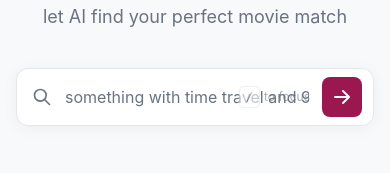
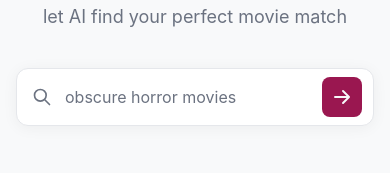
Before and after one commit to moneyrudh/pikflix-client, a Next.js app: page / in a window 390 px wide. Shown: the part 355-528 px from the top of the page. Built offline with nearby package versions, Linux system fonts and the light colour scheme.

Commit message:
placeholder changes

```diff
--- a/src/app/page.tsx
+++ b/src/app/page.tsx
@@ -24,6 +24,8 @@ function Home() {
 	const [uiState, setUiState] = useState<'initial' | 'animating' | 'searched'>('initial');
 	const [movies, setMovies] = useState<Movie[] | null>(null);
 	const [error, setError] = useState<string | null>(null);
+	const [screenSize, setScreenSize] = useState('base');
+
 	const firstLoadRef = useRef(true);
 
 	// New state for movie details panel
@@ -114,6 +116,51 @@ function Home() {
 			firstLoadRef.current = false;
 		}
 	}, [searchParams, movies]);
+
+
+	// Update the useEffect to detect different screen sizes
+	useEffect(() => {
+		// Function to check screen size and set appropriate value
+		const checkScreenSize = () => {
+			const width = window.innerWidth;
+			if (width >= 1280) {
+				setScreenSize('xl');
+			} else if (width >= 1024) {
+				setScreenSize('lg');
+			} else if (width >= 768) {
+				setScreenSize('md');
+			} else if (width >= 640) {
+				setScreenSize('sm');
+			} else {
+				setScreenSize('base');
+			}
+		};
+
+		// Check on initial load
+		checkScreenSize();
+
+		// Set up event listener for window resize
+		window.addEventListener('resize', checkScreenSize);
+
+		// Clean up event listener
+		return () => window.removeEventListener('resize', checkScreenSize);
+	}, []);
+
+	// Function to get placeholder based on screen size
+	const getPlaceholderText = () => {
+		switch (screenSize) {
+			case 'xl':
+				return "something with time travel and 90s nostalgia...";
+			case 'lg':
+				return "time travel movies with plot twists";
+			case 'md':
+				return "mind-bending sci-fi films";
+			case 'sm':
+			case 'base':
+			default:
+				return "obscure horror movies";
+		}
+	};
 
 	const isNewMovie = (movie: Movie, existingMovies: Movie[]) => {
 		return !existingMovies.some(existing => existing && existing.id === movie.id);
@@ -338,7 +385,7 @@ function Home() {
 								type="text"
 								value={searchQuery}
 								onChange={(e) => setSearchQuery(e.target.value)}
-								placeholder="something with time travel and 90s nostalgia..."
+								placeholder={getPlaceholderText()}
 								className="w-full py-4 pl-12 pr-16 bg-theme-surface rounded-xl border border-theme-text/5 focus:border-theme-primary/30 shadow-[0_2px_15px_rgba(0,0,0,0.05)] dark:shadow-[0_2px_15px_rgba(0,0,0,0.2)] focus:ring-2 focus:ring-theme-primary focus:outline-none focus:border-none text-theme-text transition-all duration-300 placeholder-theme-text-muted"
 								disabled={isSearching || uiState === 'animating'}
 							/>
@@ -357,10 +404,12 @@ function Home() {
 							</button>
 
 							{/* "/" key hint */}
+							{(screenSize === 'lg' || screenSize === 'xl') && (
 								<div className="absolute right-16 top-1/2 -translate-y-1/2 flex items-center text-xs text-theme-text-muted opacity-60 pointer-events-none">
 									<kbd className="px-1.5 py-0.5 bg-theme-surface border border-theme-text/10 rounded text-theme-text-muted font-mono">/</kbd>
 									<span className="ml-1">to focus</span>
 								</div>
+							)}
 						</form>
 					</div>
 
```
Lines whose indentation alone changed are shown as unchanged.
